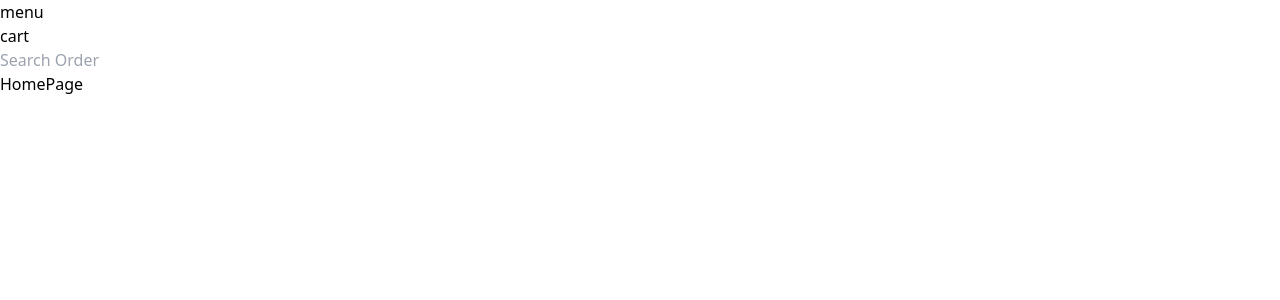
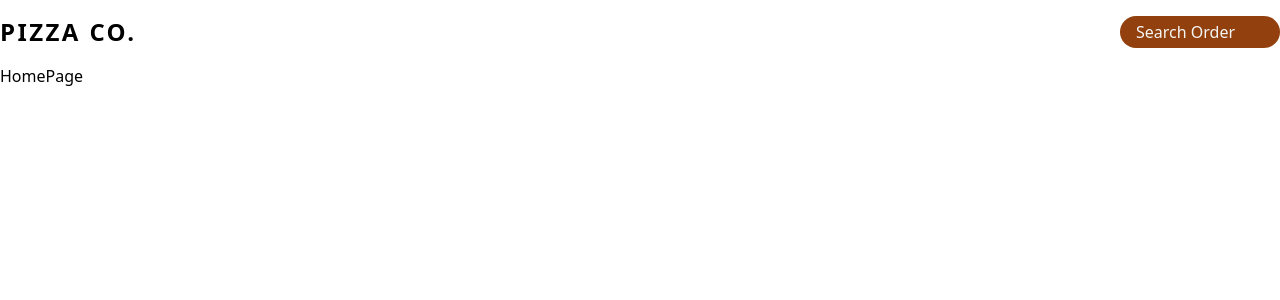
Before and after one commit to iamharshdabas/pizza, a React (Vite) app: page / in a window 1280 px wide. Shown: the top 300 px of the page. Built offline with nearby package versions, Linux system fonts and the light colour scheme.

Commit message:
chore: add Header css

```diff
--- a/src/components/NavBar.tsx
+++ /dev/null
@@ -1,20 +0,0 @@
-import { NavLink } from 'react-router-dom'
-
-const routes = [
-  { path: '/menu', name: 'menu' },
-  { path: '/cart', name: 'cart' },
-]
-
-const NavBar = () => {
-  return (
-    <ul>
-      {routes.map((route) => (
-        <li key={route.name}>
-          <NavLink to={route.path}>{route.name}</NavLink>
-        </li>
-      ))}
-    </ul>
-  )
-}
-
-export default NavBar
--- a/src/containers/Header.tsx
+++ b/src/containers/Header.tsx
@@ -1,6 +1,5 @@
 import React, { useState } from 'react'
-import { useNavigate } from 'react-router-dom'
-import NavBar from '../components/NavBar'
+import { Link, useNavigate } from 'react-router-dom'
 
 const Header = () => {
   const navigate = useNavigate()
@@ -16,10 +15,13 @@ const Header = () => {
   }
 
   return (
-    <div>
-      <NavBar />
+    <div className="flex justify-between py-4">
+      <Link className="text-2xl font-bold uppercase tracking-widest" to={'/'}>
+        pizza Co.
+      </Link>
       <form onSubmit={handleSubmit}>
         <input
+          className="w-40 rounded-2xl bg-amber-800 px-4 py-1 placeholder:text-stone-100"
           value={query}
           onChange={handleChange}
           placeholder="Search Order"
```
